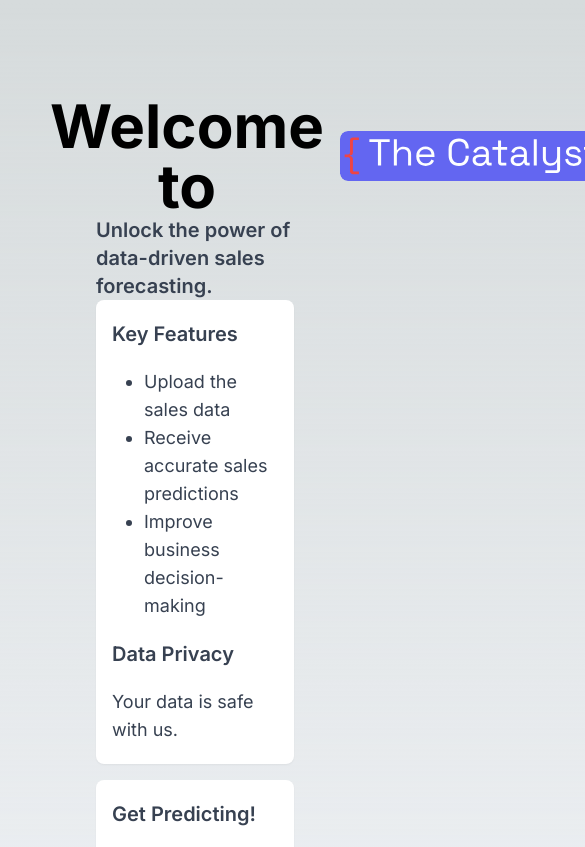
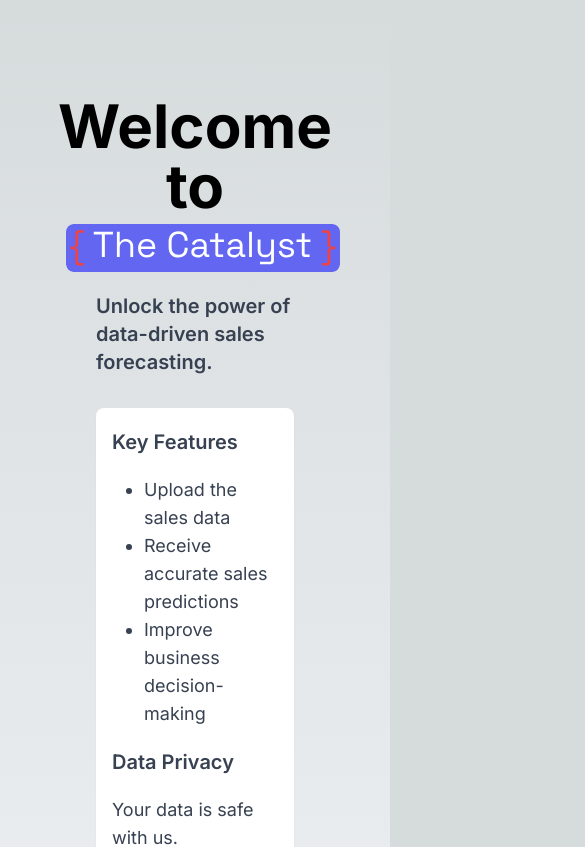
Before and after one commit to sshahniaz/major-project-frontend, a Next.js app in the folder the-catalyst/: page / in a window 390 px wide. Shown: the top 847 px of the page, 585 px wide, since content can reach past the window. Built offline with nearby package versions, Linux system fonts and the light colour scheme.

Commit message:
fixed responsive issues

```diff
--- a/the-catalyst/app/page.tsx
+++ b/the-catalyst/app/page.tsx
@@ -4,12 +4,12 @@
   return (
     <main className="flex min-h-screen flex-col items-center justify-around p-24">
 
-      <div className="flex flex-row items-center">
+      <div className="flex flex-col gap-y-2 items-center md:flex-row md:gap-y-0">
 
-      <h1 className="text-6xl font-bold text-center">
+        <h1 className="text-6xl font-bold text-center">
         Welcome to
-      </h1>
-      <Image
+        </h1>
+        <Image
         src="/Logocatalyst.svg"
         alt="The Catalyst"
         width={500}
@@ -19,10 +19,10 @@
 
       </div>
 
-      <p className="text-gray-700 dark:text-gray-200 text-xl md:text-2xl font-semibold">Unlock the power of data-driven sales forecasting.</p>
+      <p className="text-gray-700 dark:text-gray-200 text-xl md:text-2xl font-semibold mt-5">Unlock the power of data-driven sales forecasting.</p>
 
 
-            <div className="grid grid-cols-1 md:grid-cols-2 gap-4">
+            <div className="grid grid-cols-1 md:grid-cols-2 gap-4 mt-8">
               <div className="bg-white shadow-sm rounded-lg overflow-hidden dark:bg-gray-800">
                 <div className="px-4 py-5 sm:p-6">
             <h3 className='text-gray-700 dark:text-gray-200 text-xl md:text-2xl font-semibold'>Key Features</h3>
```
